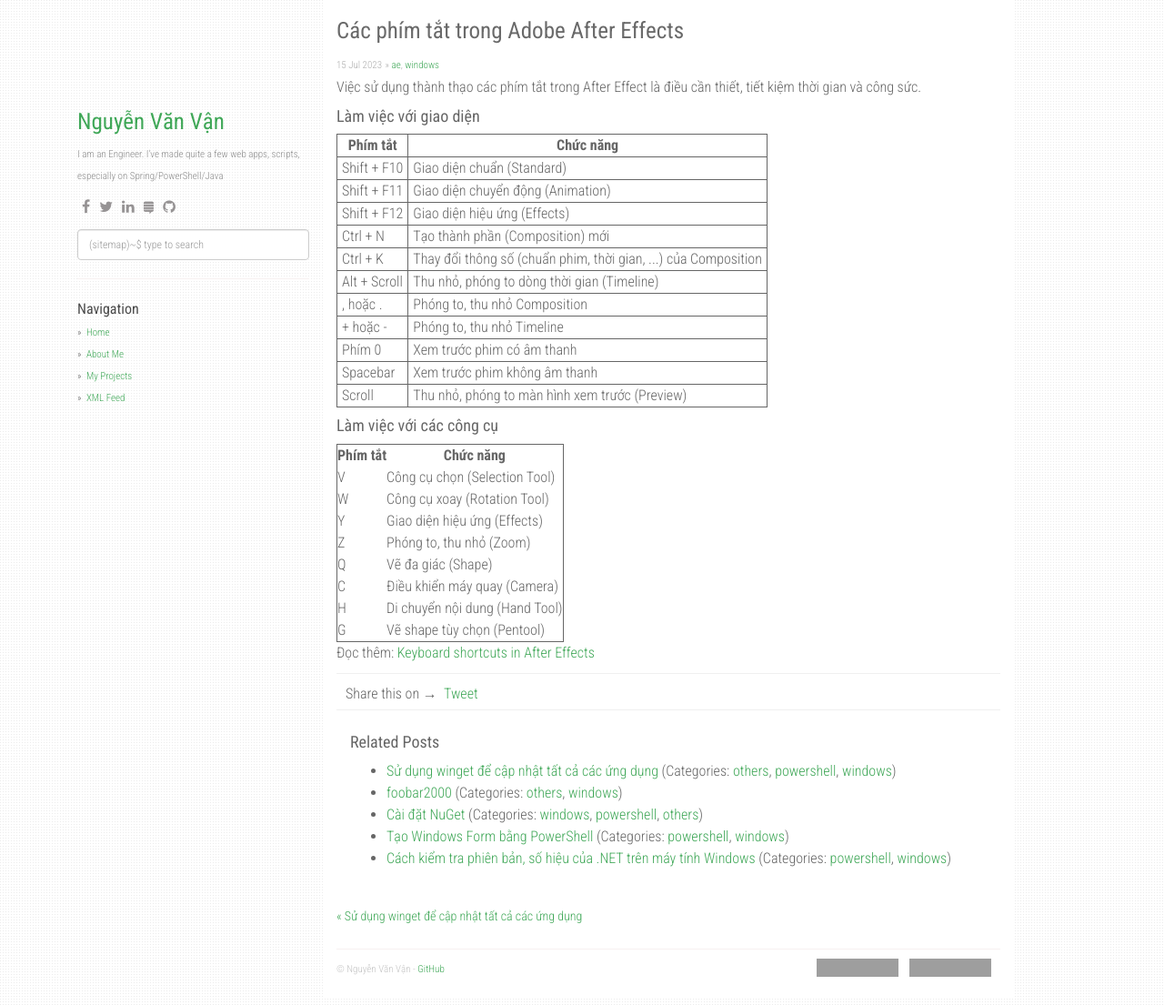
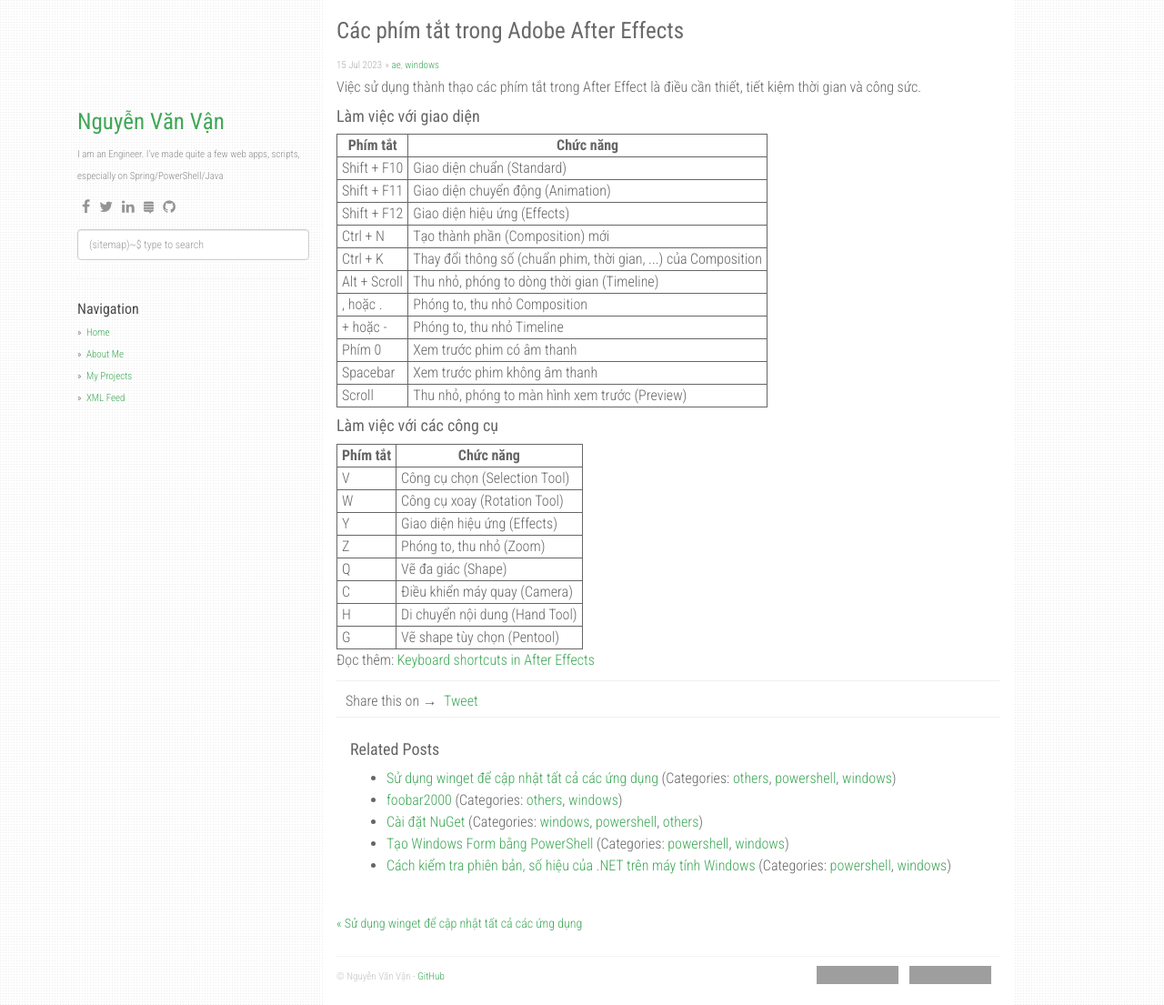
Before and after one commit to vegetaz/vegetaz.github.io, a Jekyll site: the page built from _posts/2023/07/2023-07-25-Ae-Shortcut.markdown, in a window 1280 px wide and 1105 px high. Shown: the whole window at 91% size. Built offline with Jekyll 4.4.1, drawn with Linux system fonts in a browser that asks for light colours; nearby versions of some CDN libraries; comment, search, counter and statistics services are not loaded; grey boxes are pictures that could not be loaded.

Commit message:
padding-right: 5px;

```diff
--- a/_posts/2023/07/2023-07-25-Ae-Shortcut.markdown
+++ b/_posts/2023/07/2023-07-25-Ae-Shortcut.markdown
@@ -62,40 +62,40 @@
 #### Làm việc với các công cụ
 <table style="border: 1px solid; padding-left: 5px; padding-right: 5px;">
     <tr>
-        <th style="text-align: center;">Phím tắt</th>
-        <th style="text-align: center;">Chức năng</th>
+        <th style="text-align: center; border: 1px solid; padding-left: 5px; padding-right: 5px;">Phím tắt</th>
+        <th style="text-align: center; border: 1px solid; padding-left: 5px; padding-right: 5px;">Chức năng</th>
     </tr>
     <tr >
-        <td>V</td>
-        <td>Công cụ chọn (Selection Tool)</td>
+        <td style="border: 1px solid; padding-left: 5px; padding-right: 5px;">V</td>
+        <td style="border: 1px solid; padding-left: 5px; padding-right: 5px;">Công cụ chọn (Selection Tool)</td>
     </tr>
     <tr>
-        <td>W</td>
-        <td>Công cụ xoay (Rotation Tool)</td>
+        <td style="border: 1px solid; padding-left: 5px; padding-right: 5px;">W</td>
+        <td style="border: 1px solid; padding-left: 5px; padding-right: 5px;">Công cụ xoay (Rotation Tool)</td>
     </tr>
     <tr>
-        <td>Y</td>
-        <td>Giao diện hiệu ứng (Effects)</td>
+        <td style="border: 1px solid; padding-left: 5px; padding-right: 5px;">Y</td>
+        <td style="border: 1px solid; padding-left: 5px; padding-right: 5px;">Giao diện hiệu ứng (Effects)</td>
     </tr>
     <tr>
-        <td>Z</td>
-        <td>Phóng to, thu nhỏ (Zoom)</td>
+        <td style="border: 1px solid; padding-left: 5px; padding-right: 5px;">Z</td>
+        <td style="border: 1px solid; padding-left: 5px; padding-right: 5px;">Phóng to, thu nhỏ (Zoom)</td>
     </tr>
     <tr>
-        <td>Q</td>
-        <td>Vẽ đa giác (Shape)</td>
+        <td style="border: 1px solid; padding-left: 5px; padding-right: 5px;">Q</td>
+        <td style="border: 1px solid; padding-left: 5px; padding-right: 5px;">Vẽ đa giác (Shape)</td>
     </tr>
     <tr>
-        <td>C</td>
-        <td>Điều khiển máy quay (Camera)</td>
+        <td style="border: 1px solid; padding-left: 5px; padding-right: 5px;">C</td>
+        <td style="border: 1px solid; padding-left: 5px; padding-right: 5px;">Điều khiển máy quay (Camera)</td>
     </tr>
     <tr>
-        <td>H</td>
-        <td>Di chuyển nội dung (Hand Tool)</td>
+        <td style="border: 1px solid; padding-left: 5px; padding-right: 5px;">H</td>
+        <td style="border: 1px solid; padding-left: 5px; padding-right: 5px;">Di chuyển nội dung (Hand Tool)</td>
     </tr>
     <tr>
-        <td>G</td>
-        <td>Vẽ shape tùy chọn (Pentool)</td>
+        <td style="border: 1px solid; padding-left: 5px; padding-right: 5px;">G</td>
+        <td style="border: 1px solid; padding-left: 5px; padding-right: 5px;">Vẽ shape tùy chọn (Pentool)</td>
     </tr>
 </table>
 
```
